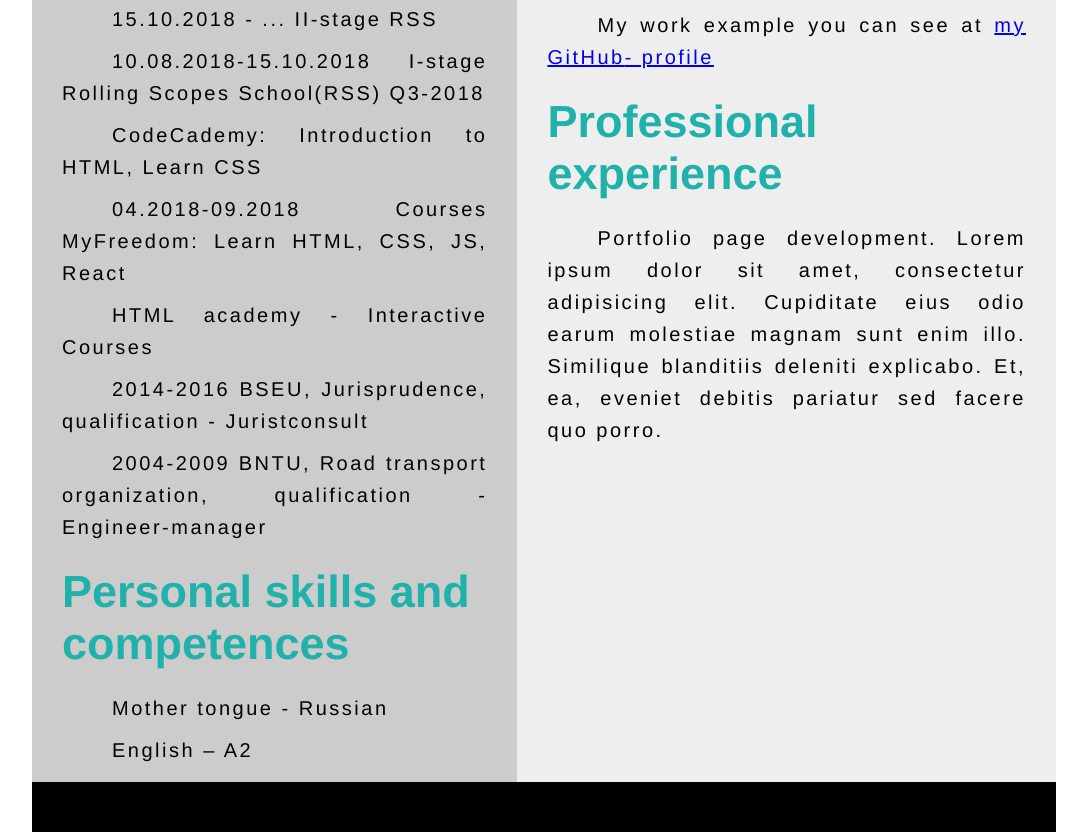
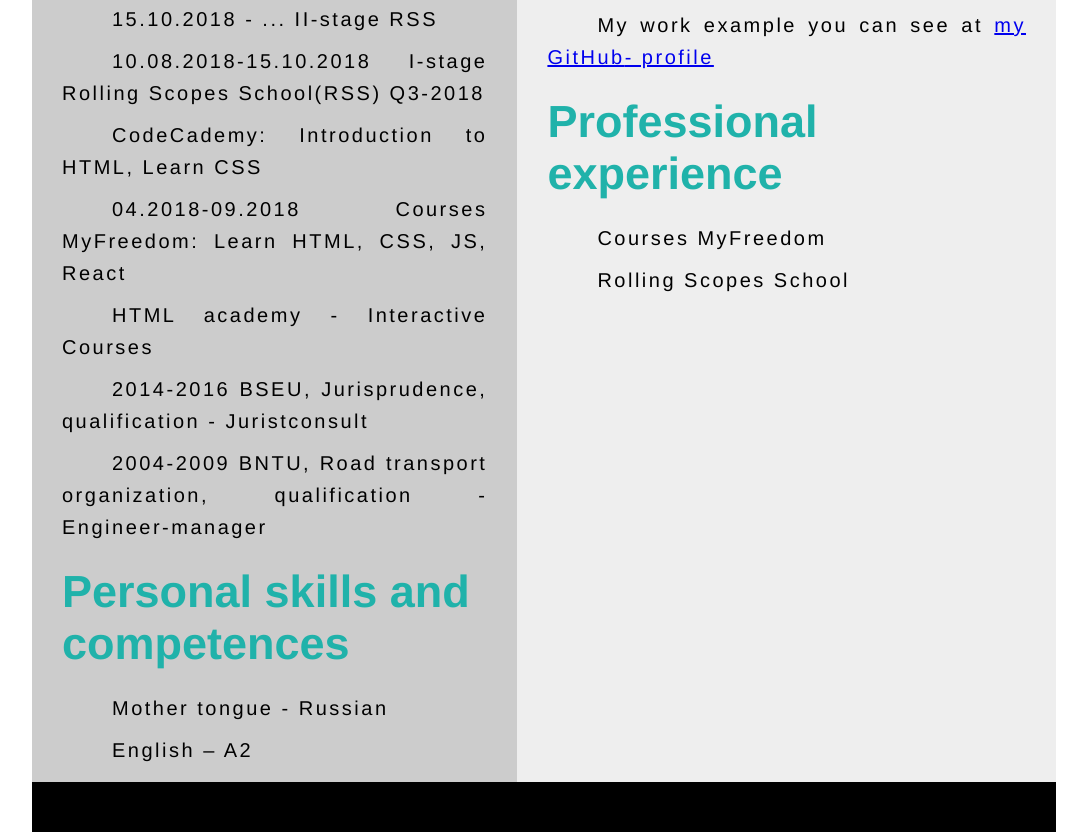
Before and after one commit to Simaxa7/CV-Pavel, a plain HTML site: page index.html in a window 1280 px wide. Shown: the part 811-1643 px from the top of the page, without its empty margins (96-1183 px from the left). Drawn offline with Linux system fonts and the light colour scheme.

Commit message:
refactor: Professional experience on html, del Lorem ipsum

```diff
--- a/index.html
+++ b/index.html
@@ -102,7 +102,12 @@
 						<h2>Professional experience</h2>
 					</div>
 					<div class="block-content">
-						<p>Portfolio page development. Lorem ipsum dolor sit amet, consectetur adipisicing elit. Cupiditate eius odio earum molestiae magnam sunt enim illo. Similique blanditiis deleniti explicabo. Et, ea, eveniet debitis pariatur sed facere quo porro.</p>
+						<p>
+								Courses MyFreedom
+						</p>
+						<p>
+								Rolling Scopes School
+						</p>
 					</div>
 				</article>
 			</main>
```
